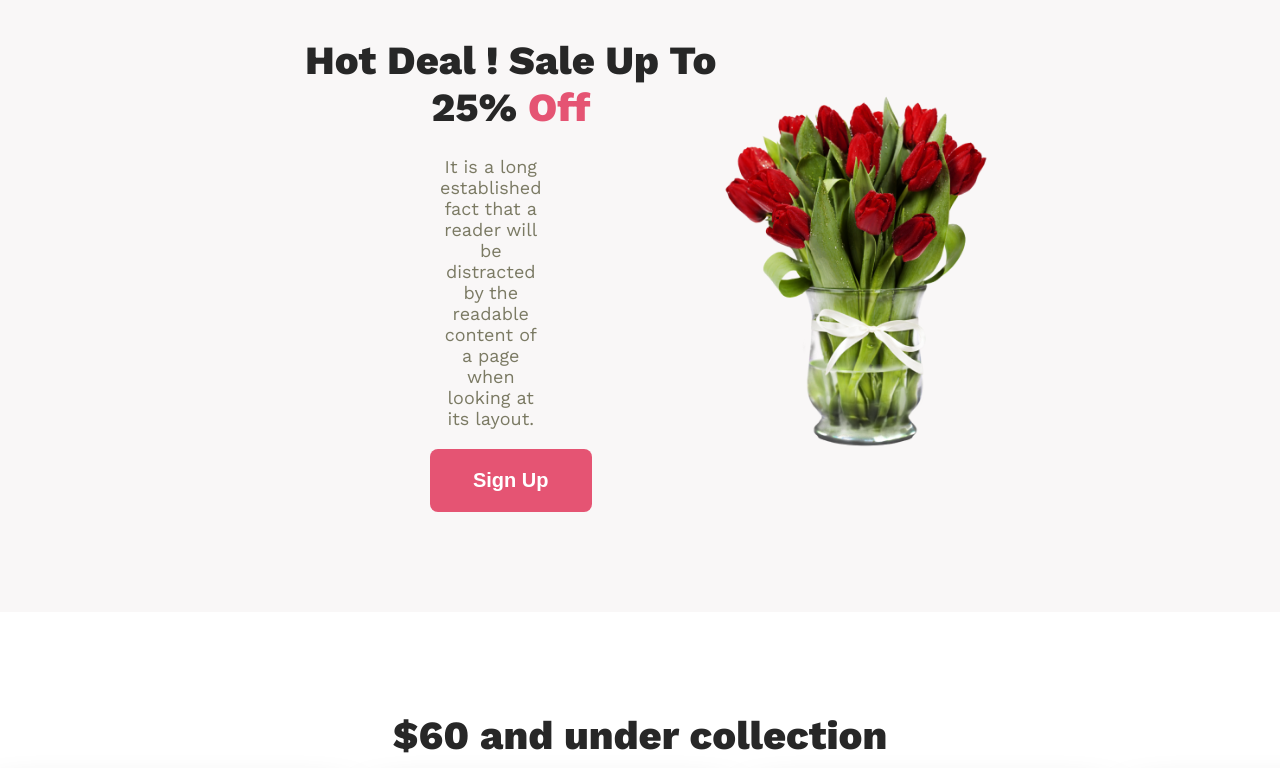
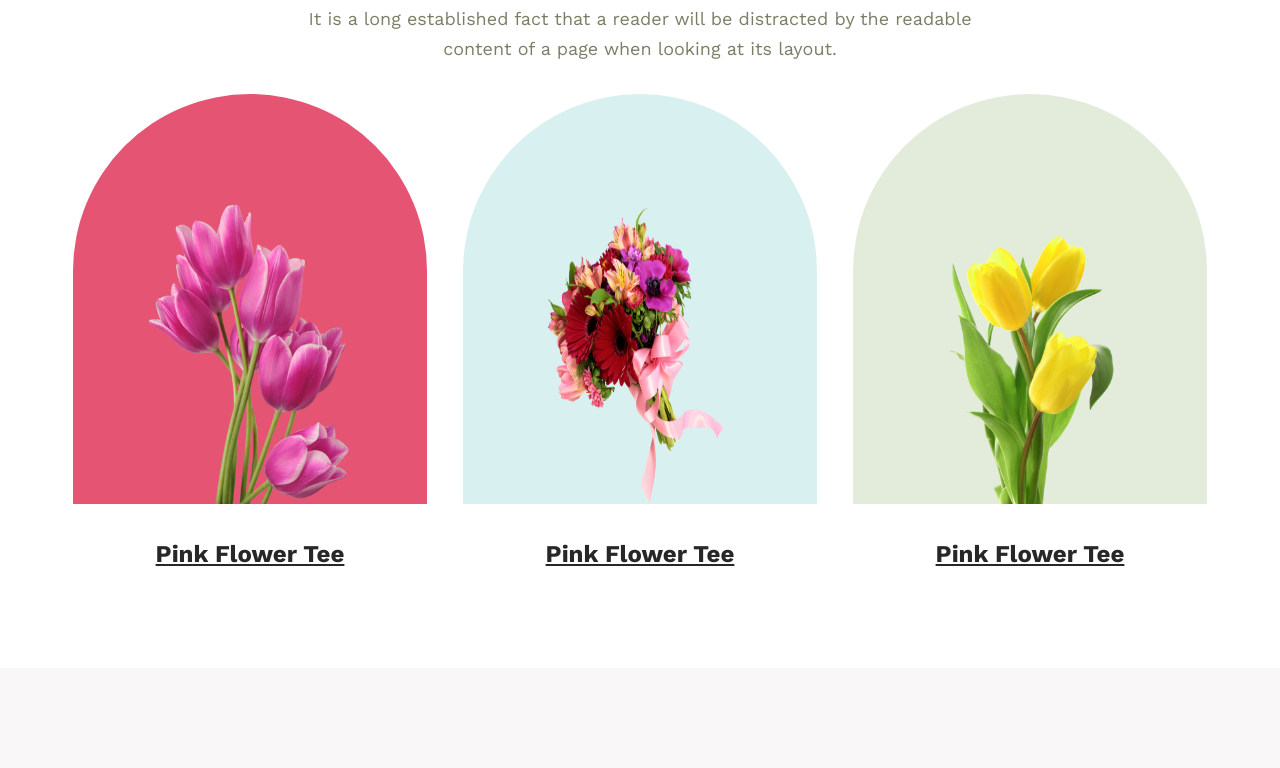
Before and after one commit to raihanhossan265/assignment-1, a plain HTML site: page index.html in a window 1280 px wide. Shown: the part 721-1489 px from the top of the page. Drawn offline with nearby package versions, Linux system fonts and the light colour scheme.

Commit message:
Allhamdollah full website is build.

```diff
--- a/css/style.css
+++ b/css/style.css
@@ -79,21 +79,35 @@ header{
     margin: 20px 250px;
 
 }
+.featured-flower-item{
+    display: flex;
+    justify-content: space-around;
+}
 .first-flower{
     background-color: #E55473;
-    width: 200px;
-    padding-top: 100px;
-
 }
 .second-flower{
     background-color: #0597A026;
-    width: 200px;
-    padding-top: 100px;
-
 }
 .third-flower{
     background-color: #477D1126;
+}
+.featured-single-pic{
+    padding: 110px 78px 0px 76px;
+    border-radius: 250px 250px 0px 0px;
     width: 200px;
+    height: 300px;
+}
+.featured-single-flower-name{
+    text-decoration: underline;
+    text-align: center;
+    margin-top: 32px;
+    color: #272727;
+    font-size: 24px;
+    font-weight: 700;
+}
+.featured-flower-item{
+    margin-top: 30px;
 }
 
 .flower-img{
--- a/index.html
+++ b/index.html
@@ -31,7 +31,27 @@
 
      <main>
         <!-- ------- My featured Flowers html start------- -->
+       <section class="featured-flowers">
+        <h2 class="section-title">Our Featured Flowers</h2>
+        <p class="section-description">It is a long established fact that a reader will be distracted by the readable content of a page when looking at its layout.</p>
 
+        <div class="featured-flower-item">
+            <div class="featured-single-info">
+                <img src="images/pngwing 6.png" alt="" class="featured-single-pic first-flower">
+                <p class="featured-single-flower-name">Pink Flower Tee</p>
+            </div>
+            <div class="featured-single-info">
+                <img src="images/pngwing 5.png" alt="" class="featured-single-pic second-flower">
+                <p class="featured-single-flower-name">Pink Flower Tee </p>
+            </div>
+            <div class="featured-single-info">
+                <img src="images/pngwing 7.png" alt="" class="featured-single-pic third-flower">
+                <p class="featured-single-flower-name">Pink Flower Tee </p>
+            </div>
+
+        </div>
+
+       </section>
         <!--------- My featured Flowers html end------- -->
      </main>
         <section class="hot-deal">
```
